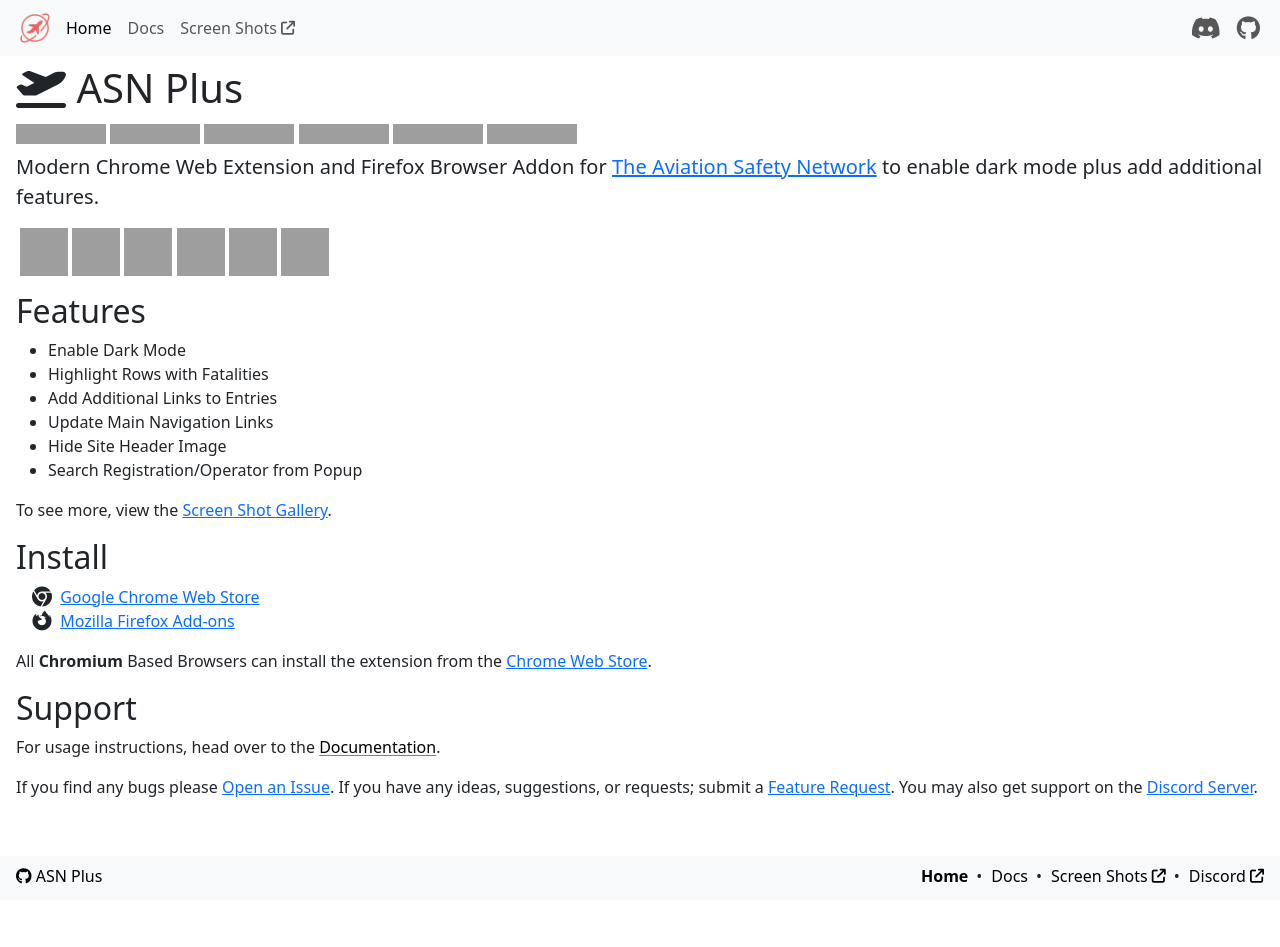
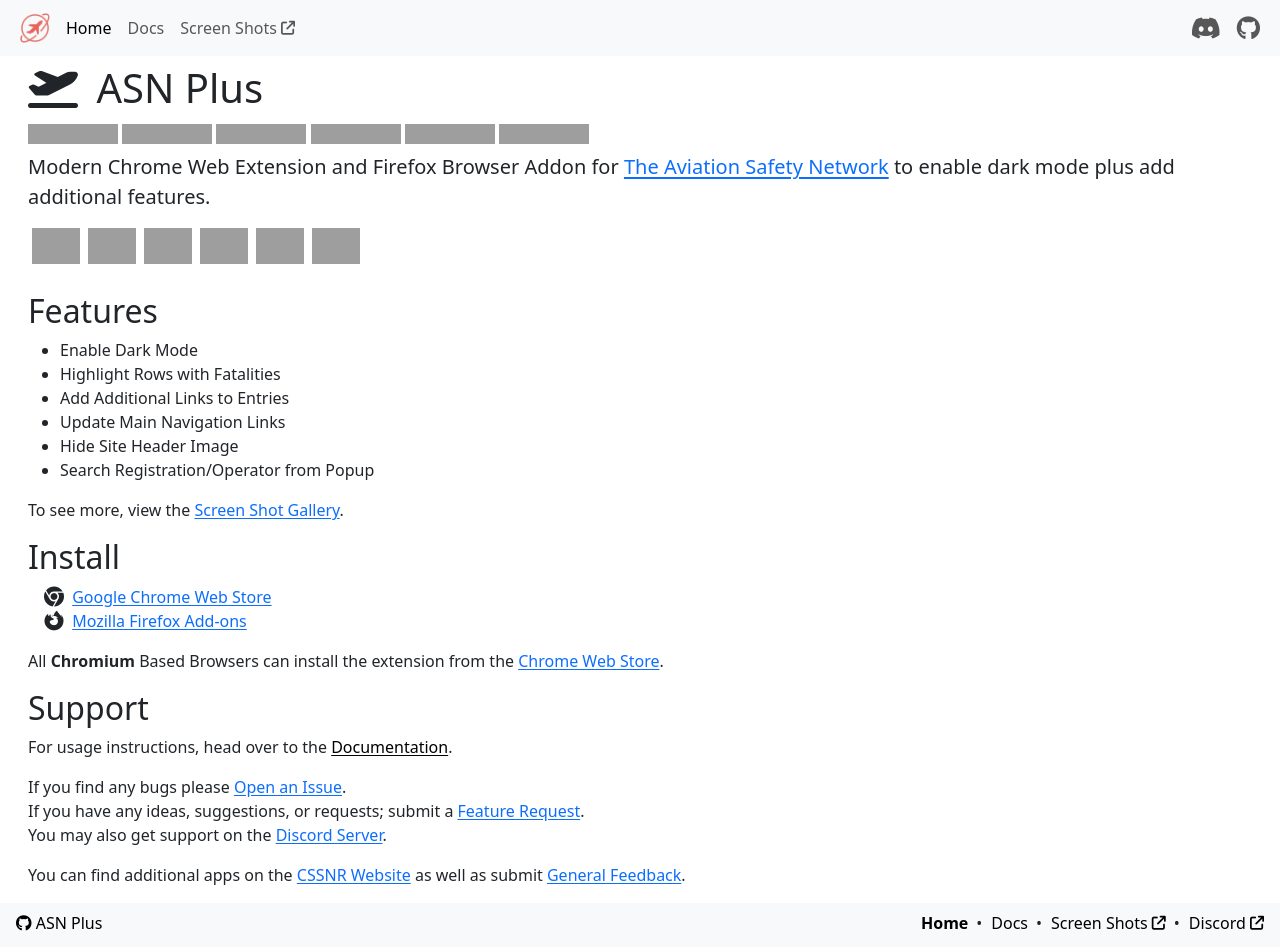
Before and after one commit to cssnr/asn-plus-site, a Jekyll site: the page built from src/html/index.html, in a window 1280 px wide, cut to the strip 0-947 px from the top of the page. Built offline with Jekyll 4.4.1, drawn with Linux system fonts in a browser that asks for light colours; comment, search, counter and statistics services are not loaded; before the commit the page ends 900 px from its top, so only the background shows below that; grey boxes are pictures that could not be loaded.

```diff
--- a/src/_layouts/default.html
+++ b/src/_layouts/default.html
@@ -30,6 +30,7 @@
 
     <link rel="stylesheet" href="https://cdnjs.cloudflare.com/ajax/libs/bootstrap/5.3.3/css/bootstrap.min.css" integrity="sha512-jnSuA4Ss2PkkikSOLtYs8BlYIeeIK1h99ty4YfvRPAlzr377vr3CXDb7sb7eEEBYjDtcYj+AjBH3FLv5uSJuXg==" crossorigin="anonymous" referrerpolicy="no-referrer" />
     <link rel="stylesheet" href="https://cdnjs.cloudflare.com/ajax/libs/font-awesome/6.5.2/css/all.min.css" integrity="sha512-SnH5WK+bZxgPHs44uWIX+LLJAJ9/2PkPKZ5QiAj6Ta86w+fsb2TkcmfRyVX3pBnMFcV7oQPJkl9QevSCWr3W6A==" crossorigin="anonymous" referrerpolicy="no-referrer" />
+    <link rel="stylesheet" href="https://cdnjs.cloudflare.com/ajax/libs/animate.css/4.1.1/animate.min.css" integrity="sha512-c42qTSw/wPZ3/5LBzD+Bw5f7bSF2oxou6wEb+I/lqeaKV5FDIfMvvRp772y4jcJLKuGUOpbJMdg/BTl50fJYAw==" crossorigin="anonymous" referrerpolicy="no-referrer" />
     <link rel="stylesheet" href="{{ "/css/main.css" | relative_url }}">
 
     {% if page.title == 'Uninstall' %}
@@ -59,18 +60,22 @@
                         </li>
                     {% endfor %}
                 </ul>
-                <ul class="navbar-nav right-icons">
-                    <li class="nav-item"><a class="nav-link" href="{{ site.discord_invite }}" target="_blank" rel="noopener">
-                            <i class="fa-brands fa-discord fa-xl"></i></a></li>
-                    <li class="nav-item"><a class="nav-link" href="{{ site.github_url }}" target="_blank" rel="noopener">
-                            <i class="fa-brands fa-github fa-xl"></i></a></li>
+                <ul class="navbar-nav nav-icons d-flex flex-row">
+                    <li class="nav-item">
+                        <a class="nav-link hvr-grow-lg" href="{{ site.discord_invite }}" target="_blank" rel="noopener">
+                            <i class="fa-brands fa-discord fa-xl"></i></a>
+                    </li>
+                    <li class="nav-item">
+                        <a class="nav-link hvr-grow-lg" href="{{ site.github_url }}" target="_blank" rel="noopener">
+                            <i class="fa-brands fa-github fa-xl"></i></a>
+                    </li>
                 </ul>
             </div>
         </div>
     </nav>
 </header>
 
-<main class="flex-grow-1 px-2 px-sm-3">
+<main class="flex-grow-1 px-0 px-sm-3">
     {{ content }}
 </main>
 
@@ -78,7 +83,7 @@
     <div class="container-fluid py-2">
         <div class="d-flex flex-column flex-md-row">
             <div class="me-md-auto">
-                <a class="link-body-emphasis text-decoration-none" href="{{ site.github_url }}" target="_blank" rel="noopener">
+                <a class="text-decoration-none link-body-emphasis" href="{{ site.github_url }}" target="_blank" rel="noopener">
                     <i class="fab fa-github"></i> {{ site.site_name }}</a>
             </div>
             <div class="ms-md-auto">
@@ -86,13 +91,13 @@
                     <ol class="list-inline mb-1 d-flex flex-column flex-sm-row">
                         {% for item in site.menu %}
                             <li class="list-inline-item">
-                                <a class="link-body-emphasis text-decoration-none {% if page.title == item.name %}fw-bold{% endif %}"
+                                <a class="text-decoration-none link-body-emphasis {% if page.title == item.name %}fw-bold{% endif %}"
                                    href="{{ item.link | relative_url }}" {% if item.external %}target="_blank"{% endif %}>
                                     {{ item.name }}{% if item.external %} <i class="fa-solid fa-arrow-up-right-from-square fa-sm"></i>{% endif %}</a>
                             </li>
                         {% endfor %}
                         <li class="list-inline-item">
-                            <a class="link-body-emphasis text-decoration-none" href="{{ site.discord_invite }}" target="_blank">
+                            <a class="text-decoration-none link-body-emphasis" href="{{ site.discord_invite }}" target="_blank">
                                 Discord <i class="fa-solid fa-arrow-up-right-from-square fa-sm"></i></a>
                         </li>
                     </ol>
@@ -102,7 +107,7 @@
     </div>
 </footer>
 
-<button type="button" class="btn btn-outline-primary" id="back-to-top">
+<button type="button" class="btn btn-outline-secondary" id="back-to-top">
     <i class="fa-regular fa-square-caret-up"></i>
 </button> <!-- back-to-top -->
 
--- a/src/css/main.css
+++ b/src/css/main.css
@@ -1,4 +1,17 @@
 /* CSS for global */
+
+body {
+    overflow-x: hidden;
+}
+
+a {
+    text-underline-offset: 0.125em;
+}
+
+.toast-container {
+    max-width: 260px;
+    width: 100%;
+}
 
 #back-to-top {
     position: fixed;
@@ -8,24 +21,37 @@
     z-index: 3;
 }
 
-.toast-container {
-    max-width: 260px;
-    width: 100%;
-}
-
 @media (max-width: 575px) {
-    .right-icons {
-        display: flex;
-        flex-direction: row;
+    .nav-icons .nav-link {
+        padding-right: 7px;
     }
-    .right-icons .nav-item {
-        margin-right: 15px;
+    .nav-icons .nav-item + .nav-item .nav-link {
+        padding-left: 7px;
     }
 }
 
 @media (min-width: 576px) {
     footer li + li::before {
         content: '•';
-        margin-right: 0.3rem;
+        margin-right: 0.3em;
     }
 }
+
+/* Grow */
+.hvr-grow-lg,
+.hvr-grow {
+    display: inline-block;
+    vertical-align: middle;
+    transform: translateZ(0);
+    box-shadow: 0 0 1px rgba(0, 0, 0, 0);
+    backface-visibility: hidden;
+    -moz-osx-font-smoothing: grayscale;
+    transition-duration: 0.3s;
+    transition-property: transform;
+}
+.hvr-grow:hover {
+    transform: scale(1.1);
+}
+.hvr-grow-lg:hover {
+    transform: scale(1.2);
+}
--- a/src/html/index.html
+++ b/src/html/index.html
@@ -5,7 +5,8 @@ title: Home
 description: Modern Chrome Web Extension and Firefox Browser Addon for The Aviation Safety Network to enable dark mode plus add additional features.
 ---
 
-<h1><i class="fa-solid fa-plane-departure"></i> {{ site.site_name }}</h1>
+<div class="container-fluid">
+    <h1 class="animate__animated animate__zoomIn"><i class="fa-solid fa-plane-departure me-2"></i> {{ site.site_name }}</h1>
 
     <div class="mb-2" style="min-height: 20px;">
         <a href="{{ site.chrome_url }}" rel="nofollow" target="_blank">
@@ -18,7 +19,7 @@ description: Modern Chrome Web Extension and Firefox Browser Addon for The Aviat
             <img src="https://img.shields.io/amo/v/{{ site.firefox_id }}?label=firefox&logo=firefox" alt="Mozilla Add-on Version" style="max-width: 100%;"></a>
         <a href="{{ site.github_url }}/releases/latest" rel="nofollow" target="_blank">
             <img src="https://img.shields.io/github/v/release/{{ site.github_name }}?logo=github" alt="GitHub Release Version" style="max-width: 100%;"></a>
-    <a href="{{ site.discord_invite }}" title="GitHub" target="_blank" rel="noopener">
+        <a href="{{ site.discord_invite }}" target="_blank" rel="noopener">
             <img src="https://img.shields.io/discord/899171661457293343?logo=discord&logoColor=white&label=discord&color=7289da" alt="Join Discord" style="max-width: 100%;"></a>
     </div>
 
@@ -30,19 +31,25 @@ description: Modern Chrome Web Extension and Firefox Browser Addon for The Aviat
 
     {% comment %}{% include alerts.html %}{% endcomment %}
 
-<div class="ms-1 mb-3" style="min-height: 48px;">
-    <a href="{{ site.chrome_url }}" title="Chrome" target="_blank" rel="noopener">
-        <img alt="Chrome" src="https://raw.githubusercontent.com/smashedr/logo-icons/master/browsers/chrome_48.png" width="48" height="48" /></a>
-    <a href="{{ site.firefox_url }}" title="Firefox" target="_blank" rel="noopener">
-        <img alt="Firefox" src="https://raw.githubusercontent.com/smashedr/logo-icons/master/browsers/firefox_48.png" width="48" height="48" /></a>
-    <a href="{{ site.chrome_url }}" title="Edge" target="_blank" rel="noopener">
-        <img alt="Edge" src="https://raw.githubusercontent.com/smashedr/logo-icons/master/browsers/edge_48.png" width="48" height="48" /></a>
-    <a href="{{ site.chrome_url }}" title="Opera" target="_blank" rel="noopener">
-        <img alt="Opera" src="https://raw.githubusercontent.com/smashedr/logo-icons/master/browsers/opera_48.png" width="48" height="48" /></a>
-    <a href="{{ site.chrome_url }}" title="Brave" target="_blank" rel="noopener">
-        <img alt="Brave" src="https://raw.githubusercontent.com/smashedr/logo-icons/master/browsers/brave_48.png" width="48" height="48" /></a>
-    <a href="{{ site.chrome_url }}" title="Chromium" target="_blank" rel="noopener">
-        <img alt="Chromium" src="https://raw.githubusercontent.com/smashedr/logo-icons/master/browsers/chromium_48.png" width="48" height="48" /></a>
+    <div class="d-flex mb-3 browser-icons" style="min-height: 48px;">
+        <a href="{{ site.chrome_url }}" title="Chrome" class="px-1 hvr-grow-lg" target="_blank" rel="noopener">
+            <img alt="Chrome" src="https://raw.githubusercontent.com/smashedr/logo-icons/master/browsers/chrome_48.png" width="48" height="auto"
+                 class="mw-100 animate__animated animate__rotateIn" /></a>
+        <a href="{{ site.firefox_url }}" title="Firefox" class="px-1 hvr-grow-lg" target="_blank" rel="noopener">
+            <img alt="Firefox" src="https://raw.githubusercontent.com/smashedr/logo-icons/master/browsers/firefox_48.png" width="48" height="auto"
+                 class="mw-100 animate__animated animate__rotateIn" /></a>
+        <a href="{{ site.chrome_url }}" title="Edge" class="px-1 hvr-grow-lg" target="_blank" rel="noopener">
+            <img alt="Edge" src="https://raw.githubusercontent.com/smashedr/logo-icons/master/browsers/edge_48.png" width="48" height="auto"
+                 class="mw-100 animate__animated animate__rotateIn" /></a>
+        <a href="{{ site.chrome_url }}" title="Opera" class="px-1 hvr-grow-lg" target="_blank" rel="noopener">
+            <img alt="Opera" src="https://raw.githubusercontent.com/smashedr/logo-icons/master/browsers/opera_48.png" width="48" height="auto"
+                 class="mw-100 animate__animated animate__rotateIn" /></a>
+        <a href="{{ site.chrome_url }}" title="Brave" class="px-1 hvr-grow-lg" target="_blank" rel="noopener">
+            <img alt="Brave" src="https://raw.githubusercontent.com/smashedr/logo-icons/master/browsers/brave_48.png" width="48" height="auto"
+                 class="mw-100 animate__animated animate__rotateIn" /></a>
+        <a href="{{ site.chrome_url }}" title="Chromium" class="px-1 hvr-grow-lg" target="_blank" rel="noopener">
+            <img alt="Chromium" src="https://raw.githubusercontent.com/smashedr/logo-icons/master/browsers/chromium_48.png" width="48" height="auto"
+                 class="mw-100 animate__animated animate__rotateIn" /></a>
     </div>
 
     <h2>Features</h2>
@@ -77,15 +84,25 @@ description: Modern Chrome Web Extension and Firefox Browser Addon for The Aviat
 
     <p>
         For usage instructions, head over to the
-    <a href="{{ "/docs/" | relative_url }}" class="link-body-emphasis link-offset-1 link-underline-opacity-50 link-underline-opacity-75-hover">
-        Documentation</a>.
+        <a href="{{ "/docs/" | relative_url }}" class="link-body-emphasis">Documentation</a>.
     </p>
 
     <p>
         If you find any bugs please
-    <a href="{{ site.github_url }}/issues" target="_blank" rel="noopener">Open an Issue</a>.
+        <a href="{{ site.github_url }}/issues" class="" target="_blank" rel="noopener">Open an Issue</a>.
+        <br>
         If you have any ideas, suggestions, or requests; submit a
-    <a href="{{ site.github_url }}/discussions/categories/feature-requests" target="_blank" rel="noopener">Feature Request</a>.
+        <a href="{{ site.github_url }}/discussions/categories/feature-requests" class="" target="_blank" rel="noopener">Feature Request</a>.
+        <br>
         You may also get support on the
-    <a href="{{ site.discord_invite }}" target="_blank" rel="noopener">Discord Server</a>.
+        <a href="{{ site.discord_invite }}" class="" target="_blank" rel="noopener">Discord Server</a>.
     </p>
+
+    <p>
+        You can find additional apps on the
+        <a href="https://cssnr.github.io/" class="" target="_blank" rel="noopener">CSSNR Website</a>
+        as well as submit
+        <a href="https://cssnr.github.io/feedback/?app=Link%20Extractor" class="" target="_blank" rel="noopener">
+            General Feedback</a>.
+    </p>
+</div>
--- a/src/js/main.js
+++ b/src/js/main.js
@@ -27,10 +27,14 @@ if (typeof ClipboardJS !== 'undefined') {
         }
     })
     clipboard.on('error', function (event) {
-        // console.debug('clipboard.error:', event)
+        console.debug('clipboard.error:', event)
         showToast('Clipboard Copy Failed', 'warning')
     })
 }
+
+// document.addEventListener('DOMContentLoaded', function () {
+//     console.debug('DOMContentLoaded')
+// })
 
 /**
  * On Scroll Callback
@@ -82,3 +86,16 @@ function debounce(fn, timeout = 250) {
         timeoutID = setTimeout(() => fn(...args), timeout)
     }
 }
+
+const animateCSS = (selector, animation, prefix = 'animate__') => {
+    const name = `${prefix}${animation}`
+    const node = document.querySelector(selector)
+    node.classList.add(`${prefix}animated`, name)
+    function handleAnimationEnd(event) {
+        event.stopPropagation()
+        node.classList.remove(`${prefix}animated`, name)
+    }
+    node.addEventListener('animationend', handleAnimationEnd, {
+        once: true,
+    })
+}
```
Also changed, not shown: src/css/uninstall.css (+22 -11 lines), src/html/docs.html (+8 -3 lines), src/html/uninstall.html (+10 -13 lines), src/js/uninstall.js (+65 -9 lines). Lines whose indentation alone changed are shown as unchanged.
